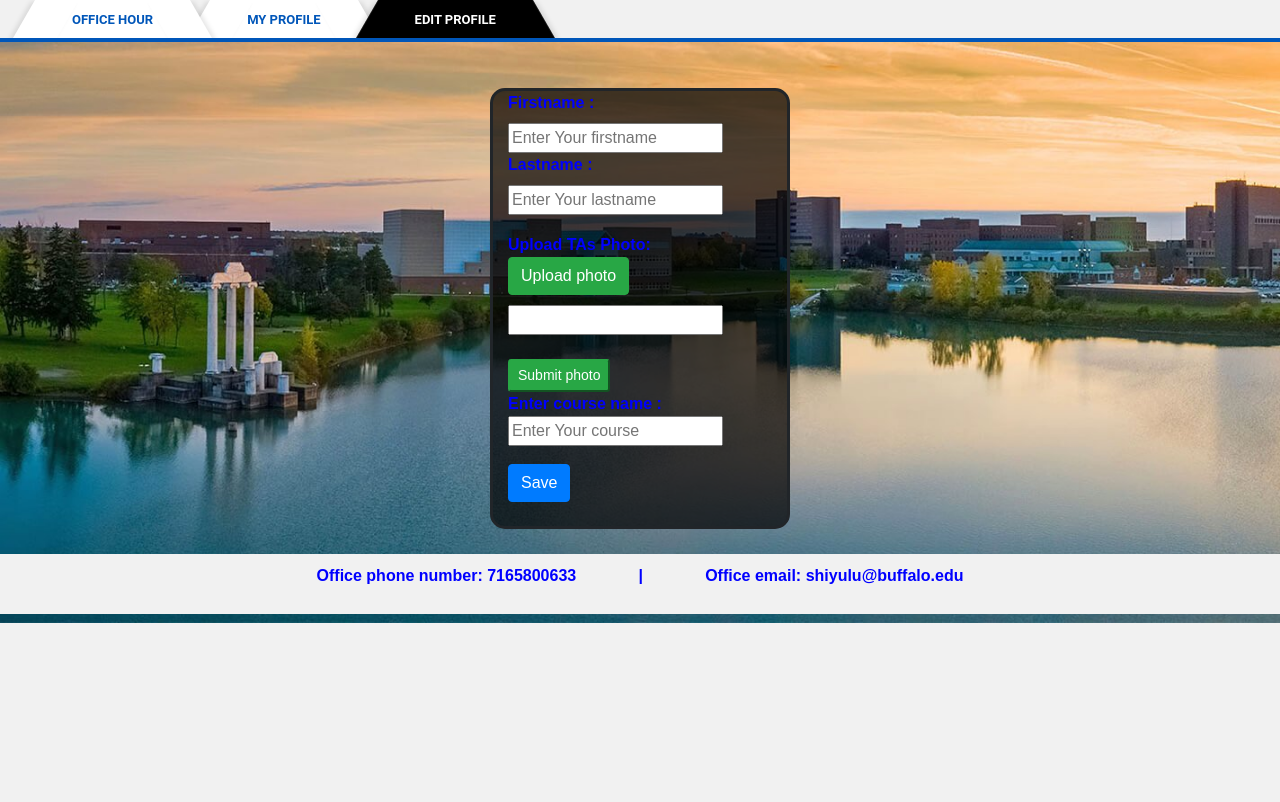
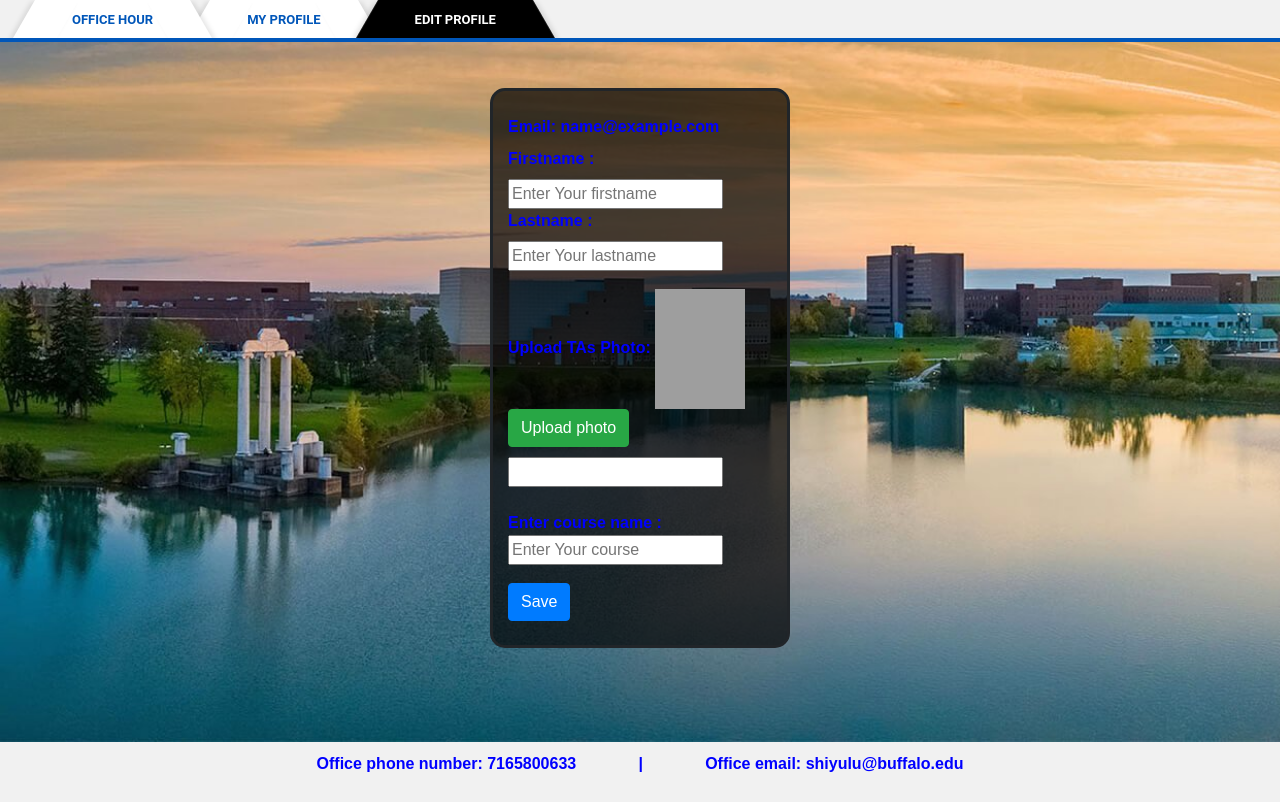
Before and after one commit to neelvija/Student-help-desk, a PHP site: page /TA_dashboard.php in a window 1280 px wide, after a click on "EDIT PROFILE". Shown: the part 186-988 px from the top of the page. Before the commit the page ends 809 px from the top, so only its background shows below. Run offline with PHP 8.4, Linux system fonts and the light colour scheme; the visitor is signed in with stand-in values (Sample User, id 1); data that the repository does not hold is empty; some libraries are stand-ins or nearby versions; grey boxes are pictures that could not be loaded.

Commit message:
Displaying the TA information is done.

```diff
--- a/TA/TA_dashboard.php
+++ b/TA/TA_dashboard.php
@@ -2,7 +2,8 @@
 session_start();
 if (isset($_SESSION['message'])) {
     echo '<script type="text/javascript">alert("' . $_SESSION['message'] . '");</script>';
-    unset($_SESSION['message']);
+
+
 }
 
 ?>
@@ -50,7 +51,7 @@ body {
 
 }
 
-/* 头部样式 */
+
 .header {
   background-color: #f1f1f1;
   padding: 5px;
@@ -64,38 +65,37 @@ body {
     padding: 0px;
 
 }
-/* 创建三个相等的列 */
+
 .column {
   float: left;
   padding: 10px;
 }
 
-/* 中间区域宽度 */
+
 .column.middle {
   width: 50%;
 }
 
-/* 列后面清除浮动 */
 .row:after {
   content: "";
   display: table;
   clear: both;
 }
 
-/* 响应式布局 - 宽度小于600px时设置上下布局 */
+
 @media screen and (max-width: 600px) {
   .column.side, .column.middle {
     width: 100%;
   }
 }
 
-/* 底部样式 */
+
 .footer {
   background-color: #f1f1f1;
   padding: 10px;
   text-align: center;
   width: 100%;
-  bottom: 0;
+
   position:absolute;
 
 
@@ -184,27 +184,41 @@ body {
 
 <div id="profile" class="tabcontent">
   	<div id='border' class="container">
-
+  <?php
+  $em = $_SESSION['email'];
+  $con=mysqli_connect("localhost","root","","ta_system");
+$result = mysqli_query($con,"SELECT * FROM ta_records WHERE Email='$em'");
+$result2 = mysqli_query($con,"SELECT * FROM faculty_course_mapping_table WHERE instructor_email='$em'");
+while($row = mysqli_fetch_array($result))
+{
+    $fn = $row['First_Name'];
+    $ln = $row['Last_Name'];
+}
+while($row = mysqli_fetch_array($result2))
+{
+  $course = $row['course_name'];
+}
+  ?>
     <br>
             <form name="form3" action="addTA_file.php" method="post" enctype="multipart/form-data">
   			  <label class="thick">Firstname :</label>
   			  <br>
-  			  <label class="thick">Jianping</label>
+  			  <label class="thick"><?php echo $fn ?></label>
   			  <br>
   			  <br>
   			  <label class="thick">Lastname :</label>
   			  <br>
-  			  <label class="thick">Zhang</label>
+  			  <label class="thick"><?php echo $ln ?></label>
   			  <br>
   			  <br>
 			  <lable class="thick"> Email :</lable>
 			  <br>
-			　<label class="thick">zhang249@buffalo.edu</label>
+			　<label class="thick"><?php echo $em ?></label>
 			  <br>
 			  <br>
 			  <lable class="thick">course name :</lable>
 			  <br>
-			  <label class="thick">DIC</label>
+			  <label class="thick"><?php echo $course ?></label>
 			  <br>
 
 
@@ -219,9 +233,9 @@ body {
 
 <div id="edit" class="tabcontent">
 	<div id='border' class="container">
-
-
-            <form name="form1" action="edit_TAinfo.php" method="post" enctype="multipart/form-data">
+          <br>
+          <label class="thick">Email: <?php echo $_SESSION['email']; ?></label>
+            <form name="form1" action="editTA.php" method="post" enctype="multipart/form-data">
           <label class="thick">Firstname :</label>
 
           <input id="floatleft" type="text" name="firstname" placeholder="Enter Your firstname" required>
@@ -234,6 +248,8 @@ body {
           <br>
 
       <lable class="thick">Upload TAs Photo:</lable>
+      <img src="display_photo.php" width="90px", height="120px" />
+
       <br>
     　<input type="file" name="picpath" id="picpath" style="display:none;" onChange="document.form1.path.value=this.value.replace('C:\\fakepath\\', '')" required>
     　<input id="floatleft" type="button" class="btn btn-success" value="Upload photo" onclick="document.form1.picpath.click()">
@@ -244,9 +260,9 @@ body {
       <br>
       <br>
 
-      <input type="submit" class="btn-success btn-sm" name="submit" value="Submit photo">
+      <!--<input type="submit" class="btn-success btn-sm" name="submit" value="Submit photo">-->
 
-        <br>
+
 
         <lable class="thick">Enter course name :</lable>
         <br>
```
